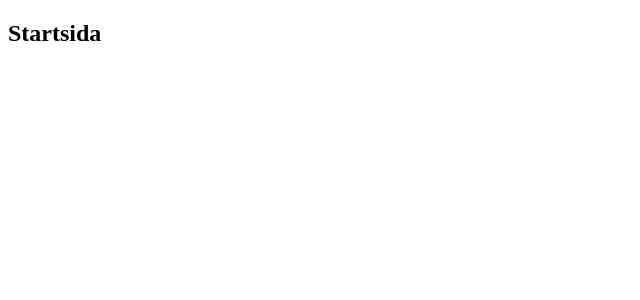
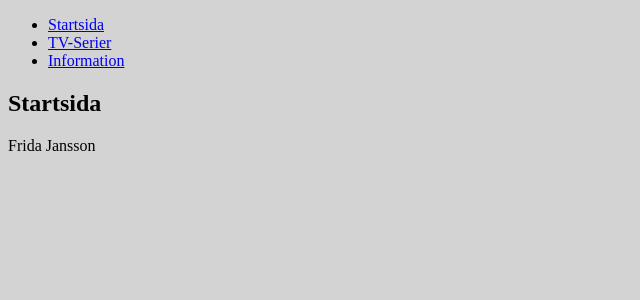
Before and after one commit to frja2400/vue-series, a Vue app: page / in a window 1280 px wide. Shown: the top 300 px of the page, without its empty margins (0-640 px from the left). Built offline with nearby package versions, Linux system fonts and the light colour scheme.

Commit message:
Lägger till och importerar komponenter för header och footer med navigation. Lägger till global main.css.

```diff
--- a/src/App.vue
+++ b/src/App.vue
@@ -1,11 +1,15 @@
 <script setup>
-  import { RouterView } from 'vue-router'
+  import { RouterView } from 'vue-router';
+  import Header from './components/Header.vue';
+  import Footer from './components/Footer.vue';
 </script>
 
 <template>
+  <Header />
   <main>
     <RouterView />
   </main>
+  <Footer />
 </template>
 
 <style scoped></style>
--- /dev/null
+++ b/src/assets/main.css
@@ -0,0 +1,3 @@
+body {
+    background-color: lightgray;
+}
--- /dev/null
+++ b/src/components/Footer.vue
@@ -0,0 +1,10 @@
+<template>
+    <footer>
+        Frida Jansson
+    </footer>
+</template>
+
+
+<style scoped>
+
+</style>
--- /dev/null
+++ b/src/components/Header.vue
@@ -0,0 +1,19 @@
+<template>
+    <header>
+        <nav>
+            <ul>
+                <li><RouterLink to="/">Startsida</RouterLink></li>
+                <li><RouterLink to="/serier">TV-Serier</RouterLink></li>
+                <li><RouterLink to="/information">Information</RouterLink></li>
+            </ul>
+        </nav>
+    </header>
+</template>
+
+<script setup>
+import { RouterLink } from 'vue-router';
+</script>
+
+<style scoped>
+
+</style>
```
Also changed, not shown: src/main.js (+4 -3 lines).
